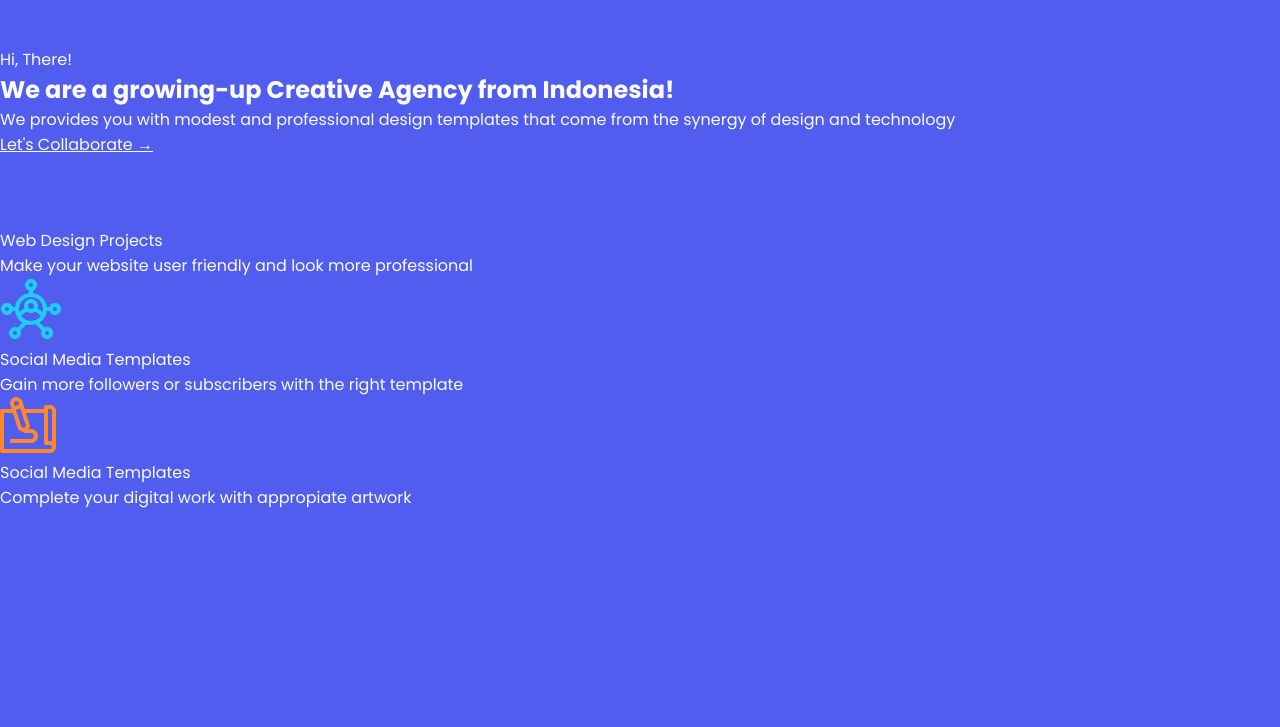
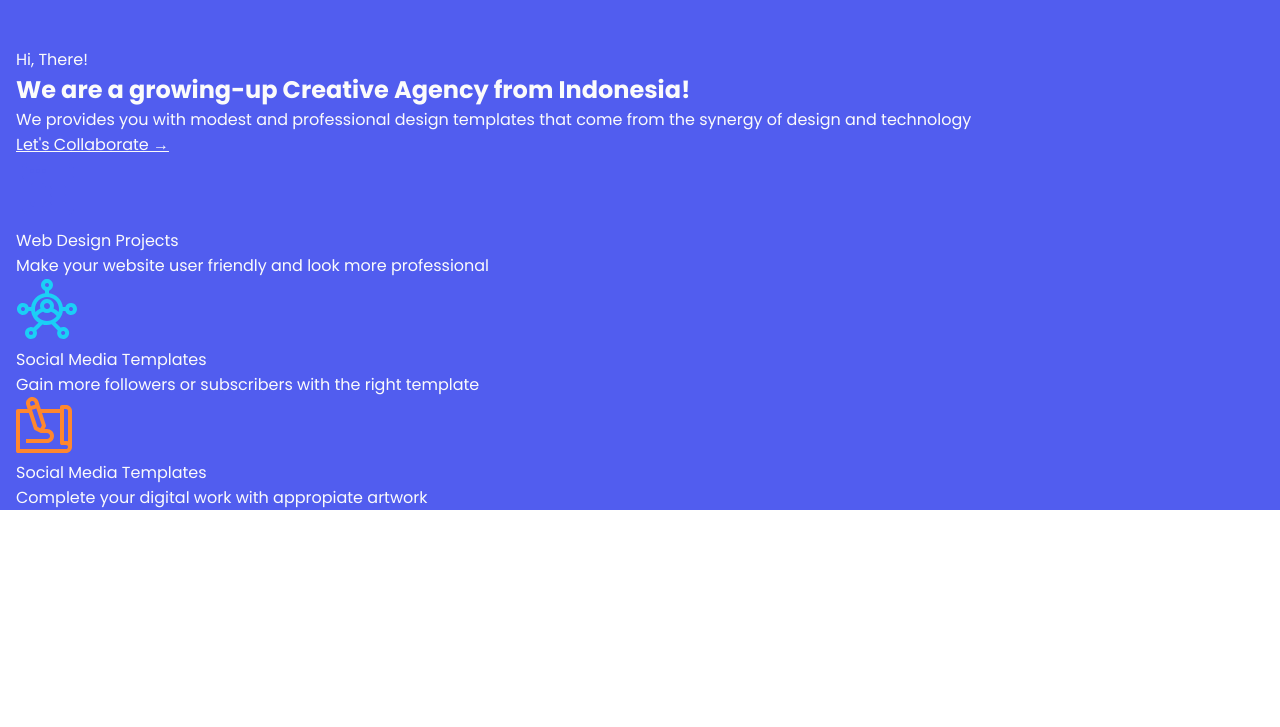
Before and after one commit to jrramoncp/header_creative_agemcy, a website built with Vite: page index.html in a window 1280 px wide. Shown: the part 73-800 px from the top of the page. Built offline with nearby package versions, Linux system fonts and the light colour scheme.

Commit message:
Estilos .page

```diff
--- a/src/sass/abstracts/_variables.scss
+++ b/src/sass/abstracts/_variables.scss
@@ -2,5 +2,5 @@ $roboto-font: "Roboto", sans-serif;
 
 $poppins-font: "Poppins", serif;
 
-$main-color: #515DEF;
+$blue-color: #515DEF;
 $font-main-color: #FBFBFB;
--- a/src/sass/themes/_default.scss
+++ b/src/sass/themes/_default.scss
@@ -1,9 +1,16 @@
 html * {
     font-family: $poppins-font;
-    background-color: $main-color;
     color: $font-main-color;
 }
 
 body {
     overflow-x: hidden;
 }
+
+.page{
+    margin-left: auto;
+    margin-right: auto;
+    padding-left: 16px;
+    padding-right: 16px;
+    background-color: $blue-color;
+}
```
